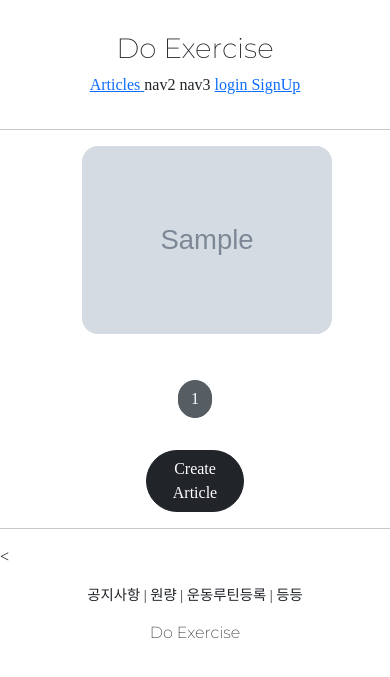
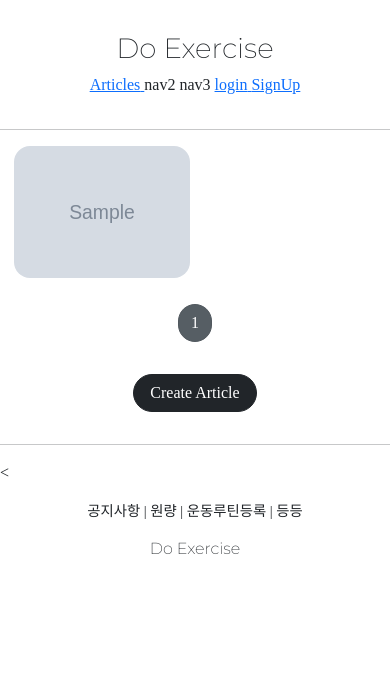
Before and after one commit to Closetotheworld/RoutineShareService, a Django app: page /articles/list/ in a window 390 px wide. Shown: the top 677 px of the page. Run offline with Django 3.2, Linux system fonts and the light colour scheme; tables that the repository leaves empty hold one stand-in row (values such as "Sample post"); grey boxes marked "Sample" are stand-in pictures; some libraries are stand-ins or nearby versions; some web fonts are replaced.

Commit message:
style : modify html and js code for mobile layout

```diff
--- a/ExerciseRoutine/settings.py
+++ b/ExerciseRoutine/settings.py
@@ -34,7 +34,7 @@ SECRET_KEY = env('SECRET_KEY')
 # SECURITY WARNING: don't run with debug turned on in production!
 DEBUG = True
 
-ALLOWED_HOSTS = []
+ALLOWED_HOSTS = ['*']
 
 
 # Application definition
--- a/articleapp/templates/articleapp/list.html
+++ b/articleapp/templates/articleapp/list.html
@@ -4,10 +4,16 @@
 
 {% block content %}
     <style>
+        .container{
+            padding: 0;
+            margin: 0, auto;
+        }
+        .container a{
+            width: 45%;
+            max-width: 250px;
+        }
 
         .container div {
-            width: 250px;
-            background-color: antiquewhite;
             display: flex;
             justify-content: center;
             align-items: center;
@@ -36,7 +42,7 @@
     {% endif %}
     {% include 'snippet/pagination.html' with page_obj=page_obj %}
     <div style="text-align: center">
-        <a href="{% url 'articleapp:create' %}" class="btn btn-dark rounded-pill col-3 mt-3">
+        <a href="{% url 'articleapp:create' %}" class="btn btn-dark rounded-pill mb-3 mt-3 px-3">
             Create Article
         </a>
     </div>
--- a/static/js/magicgrid.js
+++ b/static/js/magicgrid.js
@@ -277,7 +277,7 @@ MagicGrid.prototype.listen = function listen () {
 let magicGrid = new MagicGrid({
   container: '.container',
   animate: true,
-  gutter: 30,
+  gutter: 10,
   static: true,
   useMin: true
 });
--- a/templates/head.html
+++ b/templates/head.html
@@ -2,6 +2,7 @@
 
 <head>
     <meta charset="UTF-8">
+    <meta name="viewport" content="width=device-width, initial-scale=1, shrink-to-fit=no">
     <title>ExerciseRoutine</title>
     {#boot strap#}
     <link href="https://cdn.jsdelivr.net/npm/bootstrap@5.0.0-beta1/dist/css/bootstrap.min.css" rel="stylesheet" integrity="sha384-giJF6kkoqNQ00vy+HMDP7azOuL0xtbfIcaT9wjKHr8RbDVddVHyTfAAsrekwKmP1" crossorigin="anonymous">
```
